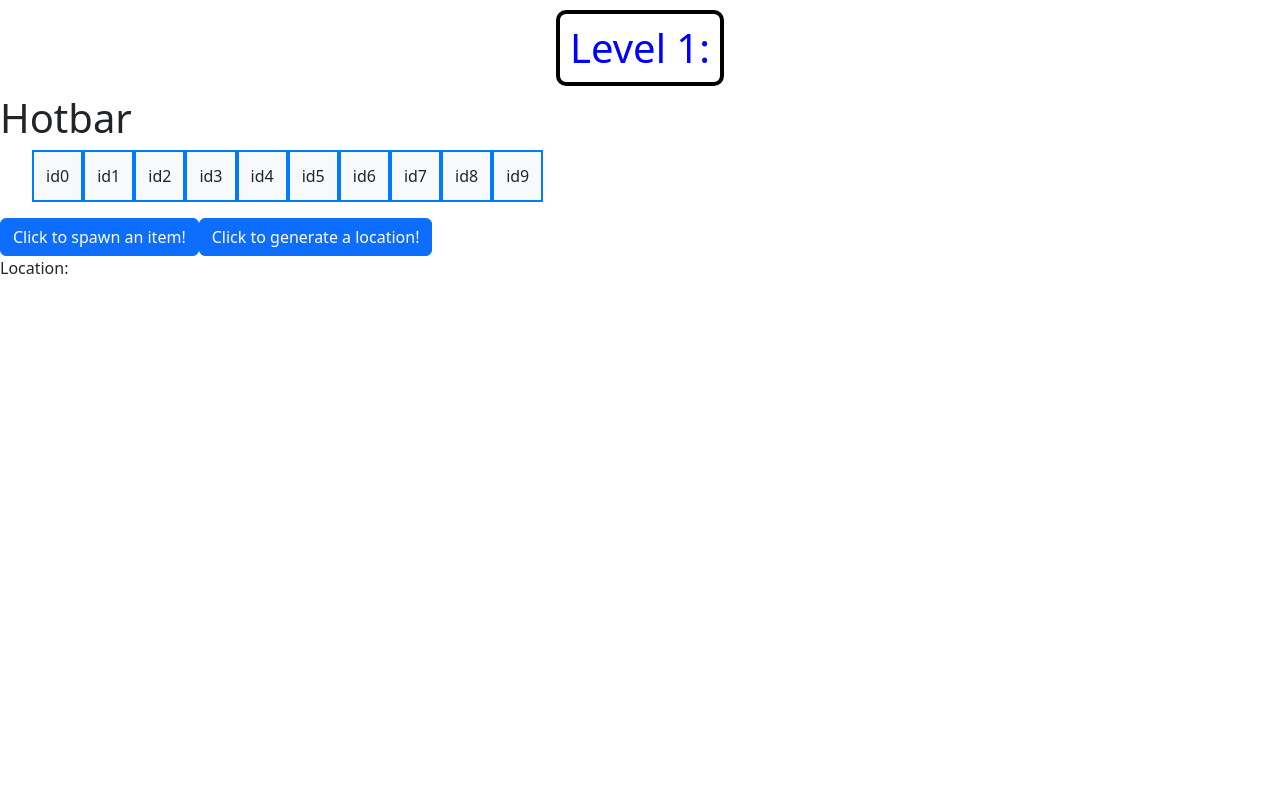
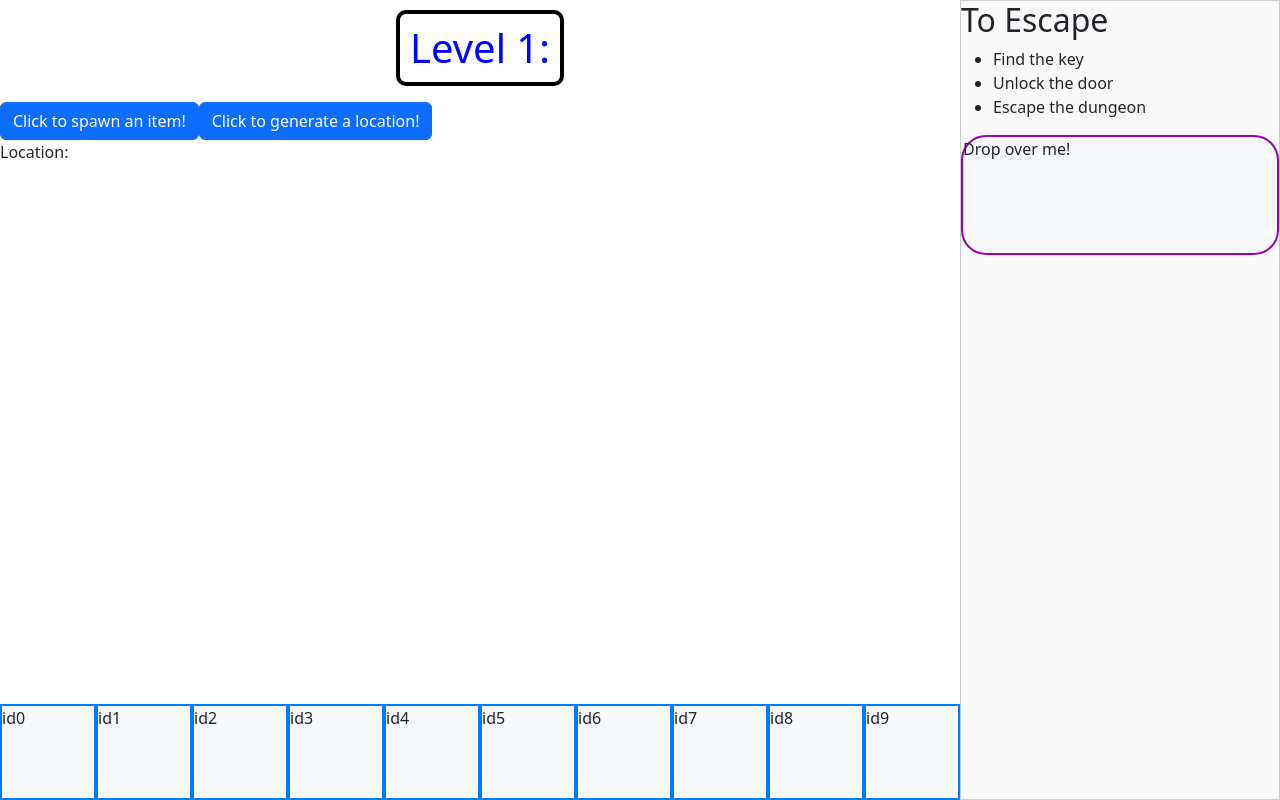
Before and after one commit to Hui-Peng-John-Yao/Infinite-Delve, a React (Vite) app in the folder infinitedelve/: page / in a window 1280 px wide. Built offline with nearby package versions, Linux system fonts and the light colour scheme.

Commit message:
Hotbar fixes, CSS Refactoring, and Initial Goal Window

```diff
--- a/infinitedelve/src/App.tsx
+++ b/infinitedelve/src/App.tsx
@@ -8,11 +8,14 @@ import ItemGenerator from "./ItemGenerator";
 import LocationGenerator from "./LocationGenerator";
 import DraggableItem from "./components/DraggableItem";
 import "./App.css";
-import Hotbar from "./components/Hotbar";
-import styles from "./components/DragDropItem/DragDropItem.module.css";
+import Hotbar from "./components/Hotbar/Hotbar";
+import dragDropStyles from "./components/DragDropItem/DragDropItem.module.css";
 import HoverDesc from "./components/HoverDesc/HoverDesc";
+import GoalsWindow from "./components/GoalsWindow/GoalsWindow";
 import { addCombo } from "./PostCombo";
 import { findCombo } from "./GetCombo";
+
+ document.body.style.overflow = 'hidden';
 
  function App() {
   const [location, setLocation] = useState("");
@@ -76,9 +79,12 @@ function App() {
     id8: { x: 0, y: 360 },
     id9: { x: 0, y: 390 },
   });
+  const [goals, setGoals] = useState<string[]>(["Find the key", "Unlock the door", "Escape the dungeon"]);
+  const [result, setResult] = useState<string>("");
   const [HoverName, setHoverName] = useState("hover-desc");
   const [HoverVisible, setHoverVisible] = useState(false);
   const [alerted, setAlerted] = useState(false);
+  const [levelNumber, setLevelNumber] = useState(1);
   const draggableMarkup = (
     <DraggableItem uniqueID="draggable">Drag me</DraggableItem>
   );
@@ -100,8 +106,19 @@ function App() {
     }
     return false;
   }
+  function canFitMore() {
+    let count = 0;
+    for (let i = 0; i < 10; i++) {
+      if (parent[`id${i}` as keyof typeof parent] === "goals-window-droppable") {
+        count++;
+      }
+    }
+    return count < 3;
+  }
   return (
-    <div>
+    <>
+      <DndContext onDragEnd={handleDragEnd} onDragStart={handleDragStart}>
+        <div style={{ position: "relative", width: "75%", height: "100%", overflow: "hidden" }} id="SandboxWindow">
           {alerted && (
             <AlertDismissable onClose={handleCloseAlert}>
               "Can't spawn more than 10 items!"
@@ -118,11 +135,11 @@ function App() {
                 display: "inline-block",
               }}
             >
-          {"Level 1: " + location}
+              {"Level " + levelNumber + ": " + location}
             </h1>
           </div>
-      <DndContext onDragEnd={handleDragEnd} onDragStart={handleDragStart}>
-        {/* <DroppableItem></DroppableItem> */}
+        <Hotbar ids={ids}></Hotbar>
+      </div>
         {ids.map(
           (id) =>
             isVisible[id as keyof typeof isVisible] && (
@@ -131,7 +148,7 @@ function App() {
                 objPosition={positions[id as keyof typeof positions]}
                 uniqueID={id}
                 className={
-                  parent[id as keyof typeof parent] ? styles.droppedItem : ""
+                  parent[id as keyof typeof parent] ? dragDropStyles.droppedItem : dragDropStyles.undroppedItem
                 }
                 onMouseEnter={() => {
                   if (parent[id as keyof typeof parent] !== null) {
@@ -147,7 +164,7 @@ function App() {
               </DragDropItem>
             )
         )}
-        <Hotbar ids={ids} heading="Hotbar"></Hotbar>
+        <GoalsWindow goals={goals} result={result}></GoalsWindow>
       </DndContext>
       <HoverDesc text={HoverName} visible={HoverVisible}></HoverDesc>
       <Button onClick={handleGenerateClick}>Click to spawn an item!</Button>
@@ -155,7 +172,7 @@ function App() {
         Click to generate a location!
       </Button>
       <p>Location: {location}</p>
-    </div>
+    </>
   );
   async function handleGenerateClick() {
     const entries = Object.entries(isVisible);
@@ -269,6 +286,21 @@ function App() {
         console.log(
           "Item dropped over hotbar! " + id + " over " + event.over.id
         );
+      } else if (event.over.id==="goals-window-droppable") {
+        console.log("Item dropped over goals window: " + id);
+        if (canFitMore()) {
+          console.log("Fitting item into goals window: " + id);
+          setParent((prev) => ({ ...prev, [id]: "goals-window-droppable" }));
+        } else {
+          console.log("Cannot fit more items in goals window!");
+          setPositions((prev) => ({
+            ...prev,
+            [id]: {
+              x: prev[id as keyof typeof prev].x,
+              y: prev[id as keyof typeof prev].y,
+            },
+          }));
+        }
       } else {
         setIsVisible((prev) => ({ ...prev, [event.over!.id]: false }));
         const overPosition =
--- a/infinitedelve/src/components/DragDropItem/DragDropItem.module.css
+++ b/infinitedelve/src/components/DragDropItem/DragDropItem.module.css
@@ -1,7 +1,14 @@
+.undroppedItem {
+  font-size: 16px;
+  z-index: 1;
+}
 .droppedItem {
   border: 2px solid #007bff;
-  /*borderRadius: 8px,*/
-  padding: 12px;
+  font-size: 48px;
+  z-index: 1;
+  box-sizing: border-box;
+  width: 120px;
+  height: 120px;
   display: inline-block;
   background: #f8f9fa;
 }
--- a/infinitedelve/src/components/DroppableItem/DroppableItem.module.css
+++ b/infinitedelve/src/components/DroppableItem/DroppableItem.module.css
@@ -1,9 +1,5 @@
 .droppableItem {
   border: 2px solid #007bff;
-  /*borderRadius: 8px,*/
-  padding: 12px;
-  display: inline-block;
-  background: #f8f9fa;
 }
 
 .droppableItem:hover {
--- a/infinitedelve/src/components/DroppableItem/DroppableItem.tsx
+++ b/infinitedelve/src/components/DroppableItem/DroppableItem.tsx
@@ -5,11 +5,14 @@ import styles from "./DroppableItem.module.css";
 interface Props {
   uniqueID?: string;
   children?: React.ReactNode;
+  CSSstyle?: string;
 }
 
 const DroppableItem = ({
   uniqueID = "droppable-item",
+  CSSstyle = styles.droppableItem,
   children = "Drop over me!",
+
 }: Props) => {
   const { isOver, setNodeRef } = useDroppable({
     id: uniqueID,
@@ -29,7 +32,7 @@ const DroppableItem = ({
       ref={setNodeRef}
       id={uniqueID}
       style={style}
-      className={styles.droppableItem}
+      className={CSSstyle}
     >
       {children}
     </div>
--- /dev/null
+++ b/infinitedelve/src/components/GoalsWindow/GoalsWindow.module.css
@@ -0,0 +1,18 @@
+.goalsWindow {
+  border: 1px solid #ccc;
+  position: fixed;
+  top: 0;
+  right: 0;
+  height: 100%;
+  width: 25%;
+  background-color: #f9f9f9;
+}
+.goalsWindowDroppable {
+  border: 2px solid #9c01b0;
+  border-radius: 25px;
+  box-sizing: border-box;
+  width: 100%;
+  height: 120px;
+  display: inline-block;
+  background: #f8f9fa;
+}
--- /dev/null
+++ b/infinitedelve/src/components/GoalsWindow/GoalsWindow.tsx
@@ -0,0 +1,28 @@
+import React from 'react'
+import DroppableItem from '../DroppableItem/DroppableItem'
+import styles from './GoalsWindow.module.css'
+interface Props {
+  goals: string[];
+  result?: string;
+}
+const GoalsWindow = ({ goals, result="" }: Props) => {
+  return (
+    <div className={styles.goalsWindow}>
+      <h2>To Escape</h2>
+      <ul>
+        {goals.map((goal, index) => (
+          <li key={index}>{goal}</li>
+        ))}
+      </ul>
+      <DroppableItem uniqueID="goals-window-droppable" CSSstyle={styles.goalsWindowDroppable}></DroppableItem>
+      {result && (
+        <div>
+          <h3>Result:</h3>
+          <p>{result}</p>
+        </div>
+      )}
+    </div>
+  )
+}
+
+export default GoalsWindow;
--- /dev/null
+++ b/infinitedelve/src/components/Hotbar/Hotbar.module.css
@@ -0,0 +1,14 @@
+.hotbarBottomAligned {
+  position: fixed;
+  bottom: 0;
+  /*padding-bottom: 0;*/
+  width: 75%;
+}
+.hotbarDroppableItem {
+  border: 2px solid #007bff;
+  box-sizing: border-box;
+  width: 10%;
+  aspect-ratio: 1 / 1;
+  display: inline-block;
+  background: #f8f9fa;
+}
--- a/infinitedelve/src/components/Hotbar.tsx
+++ b/infinitedelve/src/components/Hotbar/Hotbar.tsx
@@ -1,5 +1,6 @@
 import { useEffect, useRef, useState } from "react";
-import DroppableItem from "./DroppableItem/DroppableItem";
+import DroppableItem from "../DroppableItem/DroppableItem";
+import styles from "./Hotbar.module.css";
 import React from "react";
 
 interface Props {
@@ -21,11 +22,11 @@ const Hotbar = ({ ids, heading = "" /*onDropItem*/ }: Props) => {
   return (
     <>
       <h1>{heading}</h1>
-      <div ref={hotbarRef}>
+      <div ref={hotbarRef} className={styles.hotbarBottomAligned}>
         {ids.length === 0 && <p>No Hotbar Found</p>}
-        <ul>
+        <ul style={{ padding: "0px", marginBottom: "0px" }}>
           {ids.map((id, index) => (
-            <DroppableItem key={id + "-hotbar"} uniqueID={id + "-hotbar"}>
+            <DroppableItem key={id + "-hotbar"} uniqueID={id + "-hotbar"} CSSstyle={styles.hotbarDroppableItem}>
               {id}
             </DroppableItem>
           ))}
```
Also changed, not shown: 1 other file (tests, documents, lock files or other folders). Lines whose indentation alone changed are shown as unchanged.
